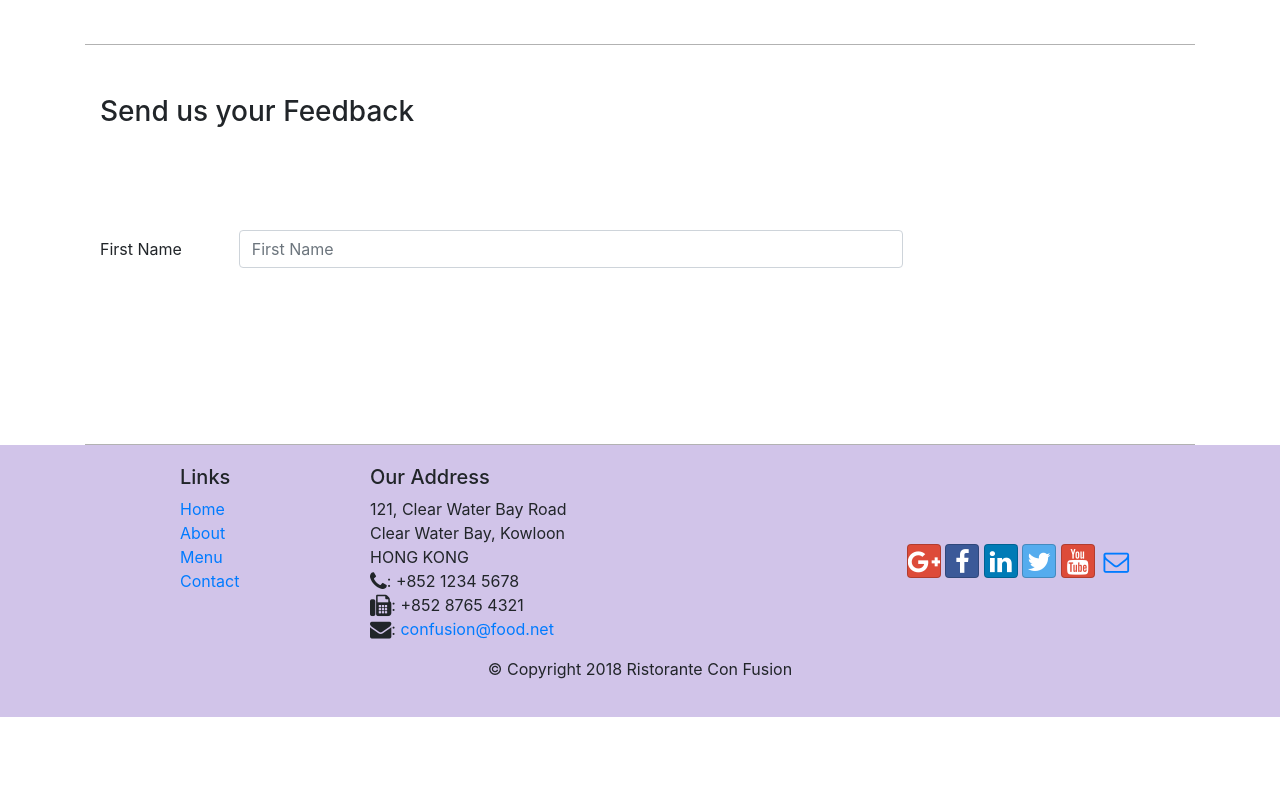
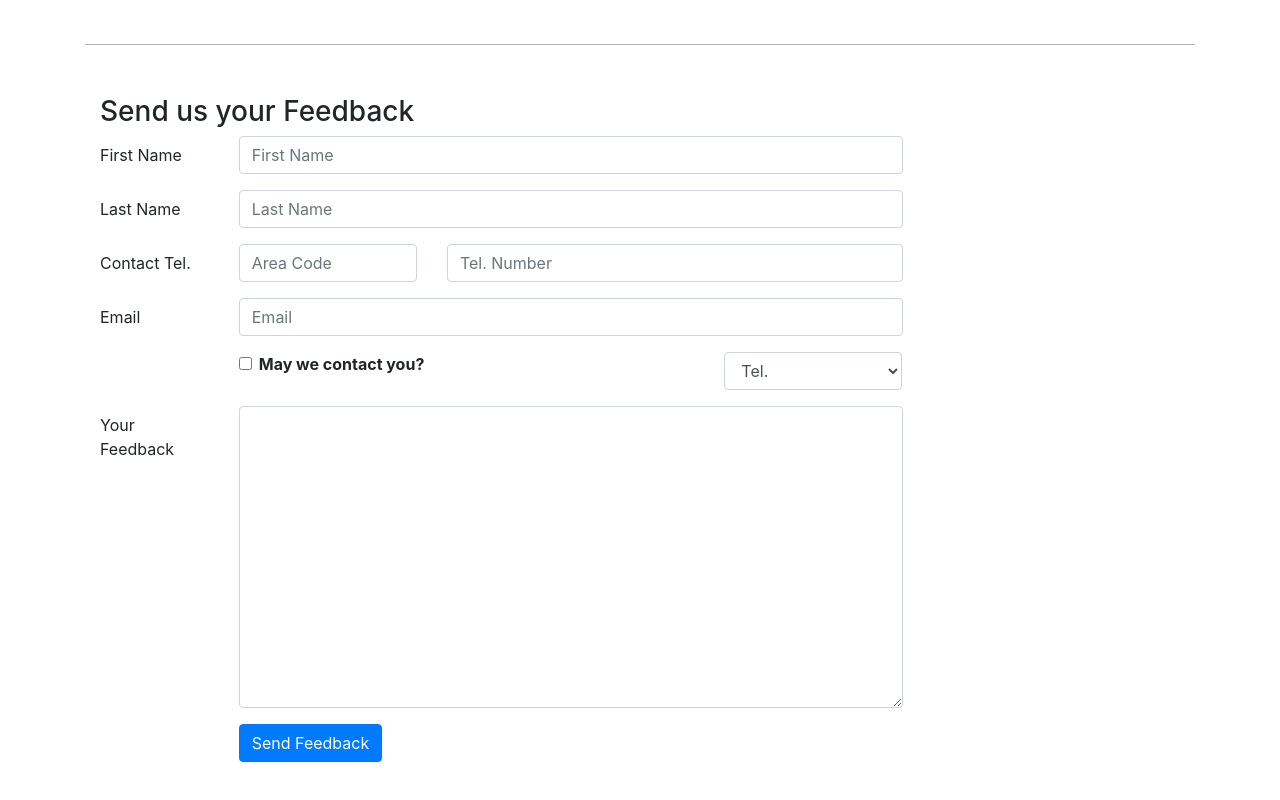
Before and after one commit to gukgurgel/fullstack-with-react-coursera, a website: page bootstrap4/examp3/contactus.html in a window 1280 px wide. Shown: the part 820-1620 px from the top of the page. Before the commit the page ends 1537 px from the top, so only its background shows below. Drawn offline with nearby package versions, Linux system fonts and the light colour scheme.

Commit message:
Add form
Signed-off-by: Gustavo Korzune Gurgel <gukgurgel@usp.br>

```diff
--- a/bootstrap4/examp3/contactus.html
+++ b/bootstrap4/examp3/contactus.html
@@ -92,7 +92,7 @@
               <h3>Send us your Feedback</h3>
            </div>
             <div class="col-12 col-md-9">
-	      <form action="">
+	      <form>
 		<div class="form-group row">
 		  <label class="col-md-2 col-form-label" for="firstname">First Name</label>
 		  <div class="col-md-10">
@@ -100,7 +100,55 @@
 		  </div>
 		</div>
 		<div class="form-group row">
+		  <label class="col-md-2 col-form-label" for="lastname">Last Name</label>
+		  <div class="col-md-10">
+		    <input class="form-control" id="lastname" name="lastname" type="text" placeholder="Last Name"/>
+		  </div>
+		</div>
 
+		<div class="form-group row">
+		  <label class="col-12 col-md-2 col-form-label" for="telnum">Contact Tel.</label>
+		  <div class="col-5 col-md-3">
+		    <input class="form-control" id="areacode" name="areacode" type="tel" placeholder="Area Code"/>
+		  </div>
+		  <div class="col-7 col-md-7">
+		    <input class="form-control" id="telnum" name="telnum" type="tel" placeholder="Tel. Number"/>
+		  </div>
+		</div>
+		<div class="form-group row">
+		  <label class="col-md-2 col-form-label" for="emailid">Email</label>
+		  <div class="col-md-10">
+		    <input class="form-control" id="emailid" name="emailid" type="email" placeholder="Email"/>
+		  </div>
+		</div>
+		<div class="form-group row">
+		  <div class="col-md-6 offset-md-2">
+		    <div class="form-check">
+		      <input class="form-check-input" name="approve" type="checkbox" id="approve" value=""/>
+		      <label class="form-check-label" for="approve">
+			<strong>May we contact you?</strong>
+		      </label>
+		    </div>
+		  </div>
+		  <div class="col-md-3 offset-md-1">
+		    <select class="form-control">
+		      <option value="">Tel.</option>
+		      <option value="">Email</option>
+		    </select>
+		  </div>
+		</div>
+		<div class="form-group row">
+		  <label for="feedback" class="col-md-2 col-form-label">Your Feedback</label>
+		  <div class="col-md-10">
+		    <textarea class="form-control" id="feedback" name="feedback" rows="12"></textarea>
+		  </div>
+		</div>
+		<div class="form-group row">
+		  <div class="offset-md-2 col-md-10">
+		    <button type="submit" class="btn btn-primary">
+		      Send Feedback
+		    </button>
+		  </div>
 		</div>
 	      </form>
             </div>
```
